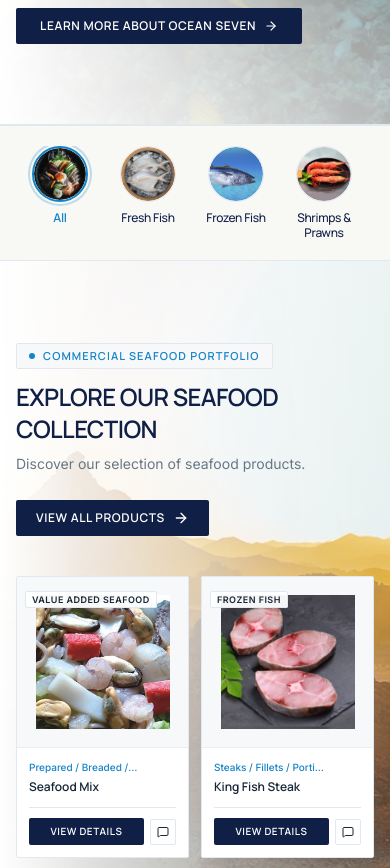
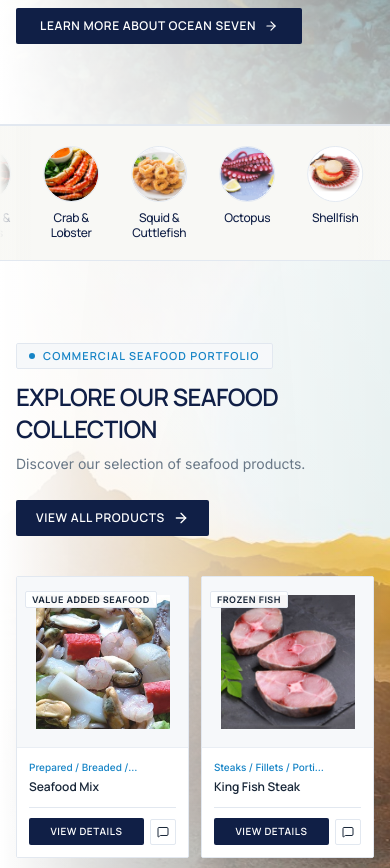
Before and after one commit to Shamil2k7/ocean_seven, a Next.js app: page / in a window 390 px wide. Shown: the part 1820-2688 px from the top of the page. Built offline with nearby package versions, Linux system fonts and the light colour scheme.

Commit message:
srolling for category

```diff
--- a/src/app/globals.css
+++ b/src/app/globals.css
@@ -330,6 +330,39 @@ body {
   transform: translate3d(0, 0, 0);
 }
 
+/* =========================================================
+   CATEGORY SECTION - CONTINUOUS INFINITE SCROLLING ANIMATION
+   ========================================================= */
+@keyframes categoryMarqueeScroll {
+  0% {
+    transform: translate3d(0, 0, 0);
+  }
+  100% {
+    transform: translate3d(-100%, 0, 0);
+  }
+}
+
+.category-marquee-track {
+  display: flex;
+  flex-shrink: 0;
+  align-items: flex-start;
+  animation: categoryMarqueeScroll 42s linear infinite;
+  will-change: transform;
+}
+
+/* Pause on hover (Desktop) and on active touch press (Mobile) */
+.category-marquee-container:hover .category-marquee-track,
+.category-marquee-container:active .category-marquee-track,
+.category-marquee-container.is-paused .category-marquee-track {
+  animation-play-state: paused;
+}
+
+@media (max-width: 640px) {
+  .category-marquee-track {
+    animation-duration: 34s;
+  }
+}
+
 /* 8. Scroll-Based Reveal Animation (800ms–1200ms smooth reveal) */
 .reveal-on-scroll {
   opacity: 0;
@@ -400,6 +433,10 @@ body {
     transform: none !important;
     transition: none !important;
   }
+  .category-marquee-track {
+    animation: none !important;
+    transform: none !important;
+  }
   .product-card-hover:hover {
     transform: none !important;
   }
--- a/src/components/CategoryShowcase.jsx
+++ b/src/components/CategoryShowcase.jsx
@@ -1,5 +1,6 @@
 "use client";
 
+import { useState } from "react";
 import Image from "next/image";
 import Link from "next/link";
 import categoriesData from "@/data/categories.json";
@@ -12,10 +13,15 @@ const ALL_CATEGORY = {
   image: "/images/editorial/fresh-catch.jpg",
 };
 
-const categories = [ALL_CATEGORY, ...categoriesData];
+const baseCategories = [ALL_CATEGORY, ...categoriesData];
+
+// 2 sets of categories per track for robust coverage across all screen widths
+const trackItems = [...baseCategories, ...baseCategories];
 
 export default function CategoryShowcase({ onSelectCategory, activeCategory = "All" }) {
-  // Normalize comparison to match category accurately
+  const [isPaused, setIsPaused] = useState(false);
+
+  // Normalize comparison to match category accurately across both tracks
   const isSelected = (cat) => {
     if (!activeCategory) return cat.id === "all";
     const current = activeCategory.trim().toLowerCase();
@@ -40,20 +46,12 @@ export default function CategoryShowcase({ onSelectCategory, activeCategory = "A
     }
   };
 
-  return (
-    <nav
-      id="categories"
-      aria-label="Seafood categories"
-      className="bg-[#F8F8F5] border-y border-[#E2E8F0] py-5 sm:py-6 lg:py-7 transition-colors select-none"
-    >
-      <div className="max-w-7xl mx-auto px-4 sm:px-6 lg:px-8">
-        {/* Horizontal Category Navigation Bar */}
-        <div className="flex items-start justify-start lg:justify-center overflow-x-auto scrollbar-none snap-x snap-mandatory gap-4 sm:gap-6 lg:gap-7 xl:gap-8 px-2 sm:px-0 [&::-webkit-scrollbar]:hidden [-ms-overflow-style:none] [scrollbar-width:none]">
-          {categories.map((category) => {
+  // Render an individual category item
+  const renderItem = (category, uniqueKey, isAriaHidden = false) => {
     const active = isSelected(category);
 
     const itemContent = (
-              <div className="group flex flex-col items-center text-center shrink-0 cursor-pointer snap-center w-[72px] sm:w-[82px] lg:w-[90px] transition-transform duration-200 hover:-translate-y-0.5">
+      <div className="group flex flex-col items-center text-center shrink-0 cursor-pointer w-[72px] sm:w-[82px] lg:w-[90px] transition-transform duration-200 hover:-translate-y-0.5">
         {/* Circular Seafood Photograph */}
         <div
           className={`relative w-[56px] h-[56px] sm:w-[62px] sm:h-[62px] lg:w-[66px] lg:h-[66px] rounded-full overflow-hidden bg-white transition-all duration-200 ${
@@ -87,11 +85,12 @@ export default function CategoryShowcase({ onSelectCategory, activeCategory = "A
     if (onSelectCategory) {
       return (
         <button
-                  key={category.id}
+          key={uniqueKey}
           type="button"
           onClick={() => handleSelect(category.name)}
           aria-pressed={active}
-                  className="focus:outline-none focus-visible:ring-2 focus-visible:ring-[#1684C6] rounded-full"
+          tabIndex={isAriaHidden ? -1 : 0}
+          className="focus:outline-none focus-visible:ring-2 focus-visible:ring-[#1684C6] rounded-full shrink-0"
         >
           {itemContent}
         </button>
@@ -100,18 +99,53 @@ export default function CategoryShowcase({ onSelectCategory, activeCategory = "A
 
     return (
       <Link
-                key={category.id}
+        key={uniqueKey}
         href={
           category.id === "all"
             ? "/products#catalogue"
             : `/products?category=${encodeURIComponent(category.name)}#catalogue`
         }
-                className="focus:outline-none focus-visible:ring-2 focus-visible:ring-[#1684C6] rounded-full"
+        tabIndex={isAriaHidden ? -1 : 0}
+        className="focus:outline-none focus-visible:ring-2 focus-visible:ring-[#1684C6] rounded-full shrink-0"
       >
         {itemContent}
       </Link>
     );
-          })}
+  };
+
+  return (
+    <nav
+      id="categories"
+      aria-label="Seafood categories"
+      className="relative bg-[#F8F8F5] border-y border-[#E2E8F0] py-5 sm:py-6 lg:py-7 transition-colors select-none overflow-hidden"
+    >
+      {/* Left & Right Subtle Soft Gradient Fade Overlays for seamless edge transitions */}
+      <div className="absolute left-0 top-0 bottom-0 w-8 sm:w-16 lg:w-24 bg-gradient-to-r from-[#F8F8F5] to-transparent z-10 pointer-events-none" />
+      <div className="absolute right-0 top-0 bottom-0 w-8 sm:w-16 lg:w-24 bg-gradient-to-l from-[#F8F8F5] to-transparent z-10 pointer-events-none" />
+
+      {/* Infinite Scrolling Marquee Container */}
+      <div
+        className={`category-marquee-container flex overflow-hidden w-full ${
+          isPaused ? "is-paused" : ""
+        }`}
+        onTouchStart={() => setIsPaused(true)}
+        onTouchEnd={() => setIsPaused(false)}
+      >
+        {/* Track 1: Primary Loop Track */}
+        <div className="category-marquee-track gap-4 sm:gap-6 lg:gap-7 xl:gap-8 pr-4 sm:pr-6 lg:pr-7 xl:pr-8">
+          {trackItems.map((category, idx) =>
+            renderItem(category, `track1-${category.id}-${idx}`, false)
+          )}
+        </div>
+
+        {/* Track 2: Secondary Identical Loop Track for Seamless Continuous Transition */}
+        <div
+          className="category-marquee-track gap-4 sm:gap-6 lg:gap-7 xl:gap-8 pr-4 sm:pr-6 lg:pr-7 xl:pr-8"
+          aria-hidden="true"
+        >
+          {trackItems.map((category, idx) =>
+            renderItem(category, `track2-${category.id}-${idx}`, true)
+          )}
         </div>
       </div>
     </nav>
```
Lines whose indentation alone changed are shown as unchanged.
